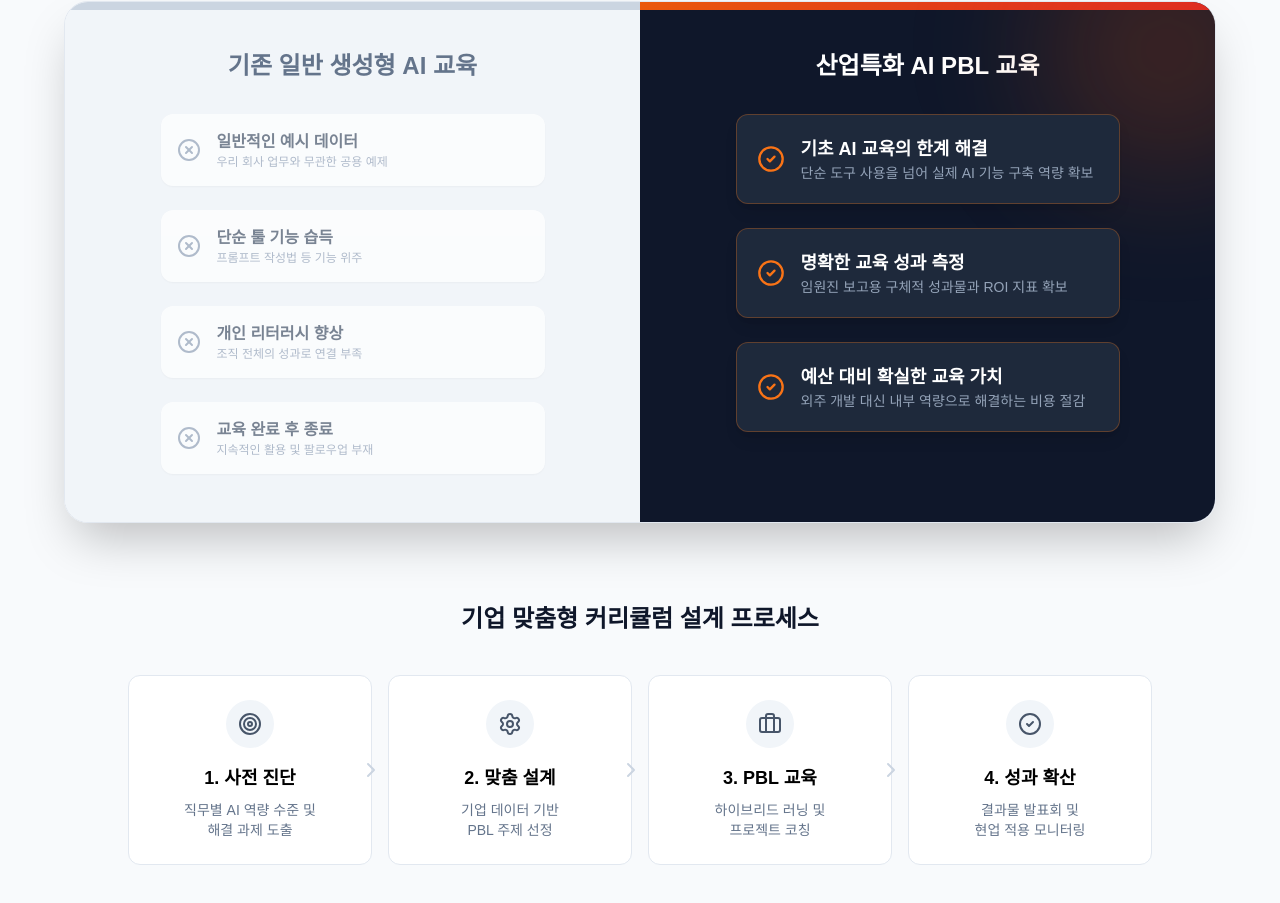
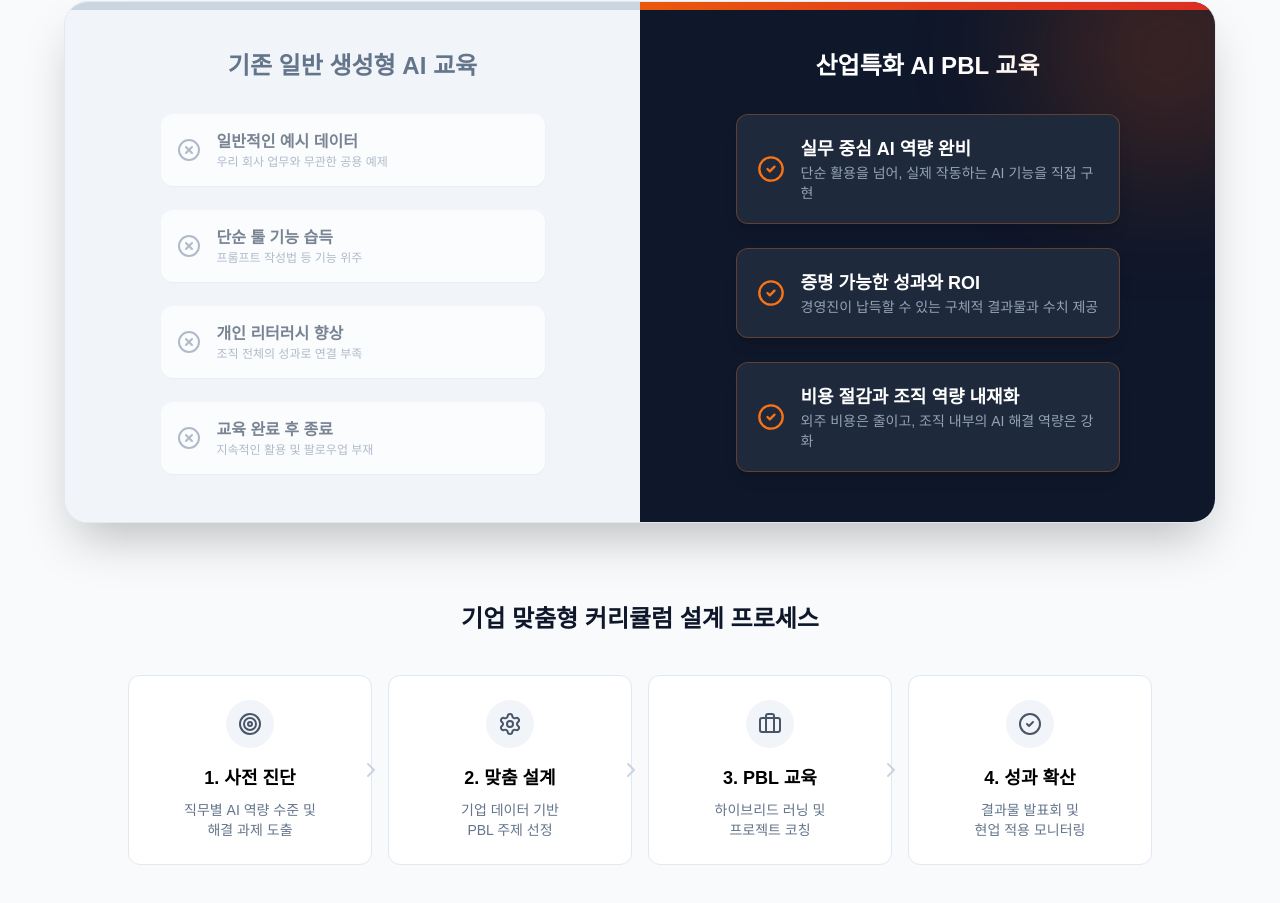
Before and after one commit to yesbgy-byte/growx, a React (Vite) app: page / in a window 1280 px wide. Shown: the part 2051-2954 px from the top of the page. Built offline with nearby package versions, Linux system fonts and the light colour scheme; a web font is replaced by a local one.

Commit message:
Refine Methodology PBL advantages wording

```diff
--- a/components/Methodology.tsx
+++ b/components/Methodology.tsx
@@ -70,22 +70,22 @@ const Methodology: React.FC = () => {
                 <div className="bg-slate-800 p-5 rounded-xl flex items-center gap-4 text-left shadow-lg border border-orange-500/30">
                   <CheckCircle2 className="text-orange-500 shrink-0" size={28} />
                   <div>
-                    <p className="font-bold text-white text-lg">기초 AI 교육의 한계 해결</p>
-                    <p className="text-sm text-slate-400">단순 도구 사용을 넘어 실제 AI 기능 구축 역량 확보</p>
+                    <p className="font-bold text-white text-lg">실무 중심 AI 역량 완비</p>
+                    <p className="text-sm text-slate-400">단순 활용을 넘어, 실제 작동하는 AI 기능을 직접 구현</p>
                   </div>
                 </div>
                 <div className="bg-slate-800 p-5 rounded-xl flex items-center gap-4 text-left shadow-lg border border-orange-500/30">
                   <CheckCircle2 className="text-orange-500 shrink-0" size={28} />
                   <div>
-                    <p className="font-bold text-white text-lg">명확한 교육 성과 측정</p>
-                    <p className="text-sm text-slate-400">임원진 보고용 구체적 성과물과 ROI 지표 확보</p>
+                    <p className="font-bold text-white text-lg">증명 가능한 성과와 ROI</p>
+                    <p className="text-sm text-slate-400">경영진이 납득할 수 있는 구체적 결과물과 수치 제공</p>
                   </div>
                 </div>
                 <div className="bg-slate-800 p-5 rounded-xl flex items-center gap-4 text-left shadow-lg border border-orange-500/30">
                   <CheckCircle2 className="text-orange-500 shrink-0" size={28} />
                   <div>
-                    <p className="font-bold text-white text-lg">예산 대비 확실한 교육 가치</p>
-                    <p className="text-sm text-slate-400">외주 개발 대신 내부 역량으로 해결하는 비용 절감</p>
+                    <p className="font-bold text-white text-lg">비용 절감과 조직 역량 내재화</p>
+                    <p className="text-sm text-slate-400">외주 비용은 줄이고, 조직 내부의 AI 해결 역량은 강화</p>
                   </div>
                 </div>
               </div>
```
